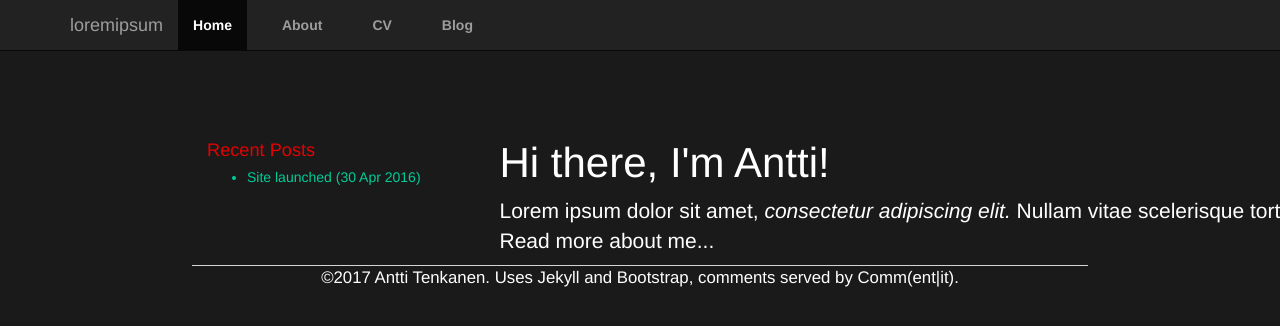
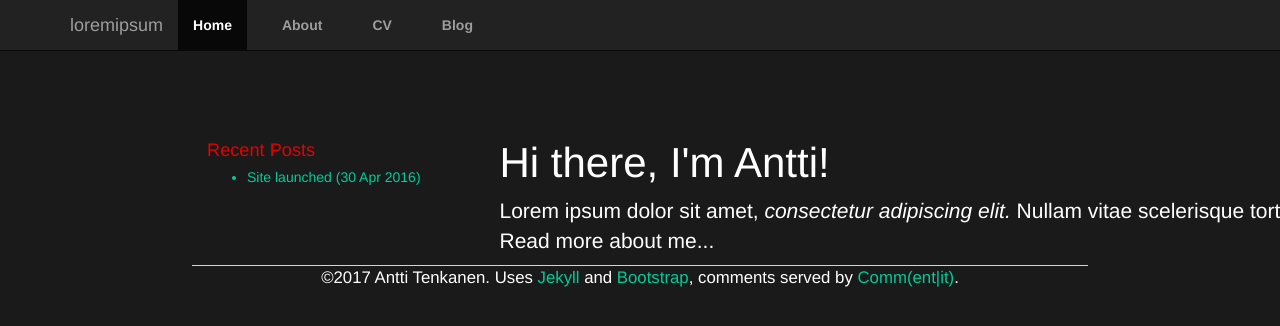
Before and after one commit to plantecophys/plantecophys, a Jekyll site: the page built from index.html, in a window 1280 px wide. Shown: the top 326 px of the page. Built offline with Jekyll 4.4.1, drawn with Linux system fonts in a browser that asks for light colours; the list of posts is cut into pages by our own code.

Commit message:
Update main.css

```diff
--- a/css/main.css
+++ b/css/main.css
@@ -9,6 +9,9 @@ body {
 /*TODO should maybe separate nav and footer */
 .copyright {
     color: #ffffff;
+}
+.copyright a {
+    color: #00cc99;
 }
 footer {
     border-top: 1px solid #d5d5d5;
```
